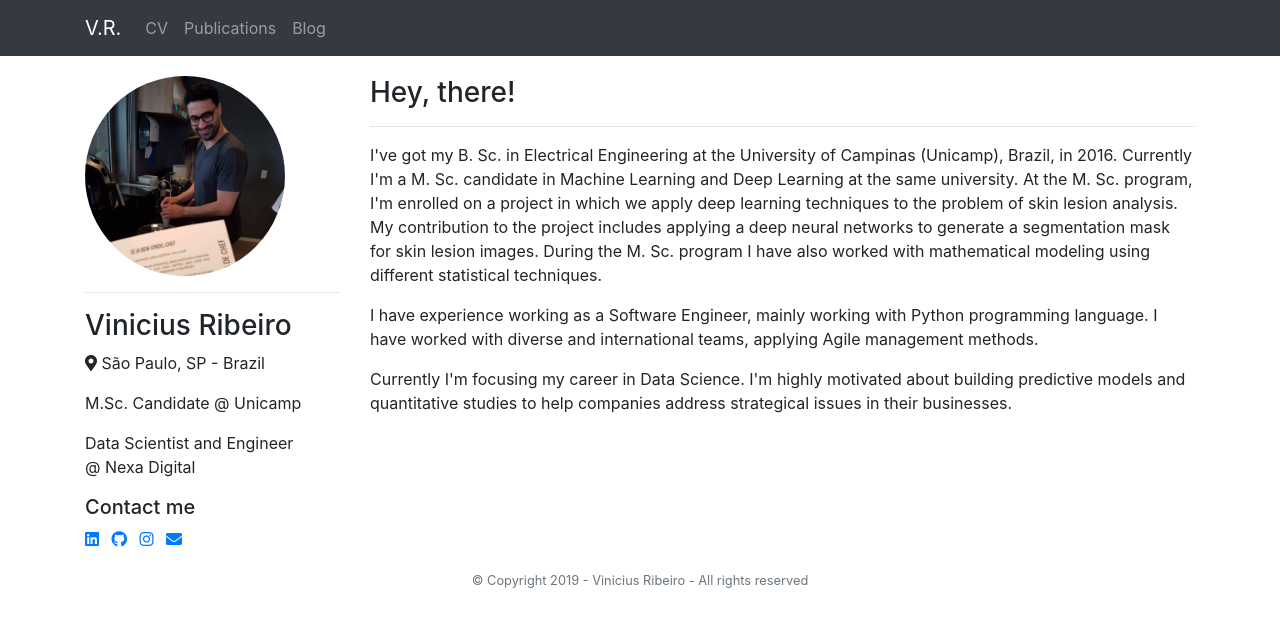
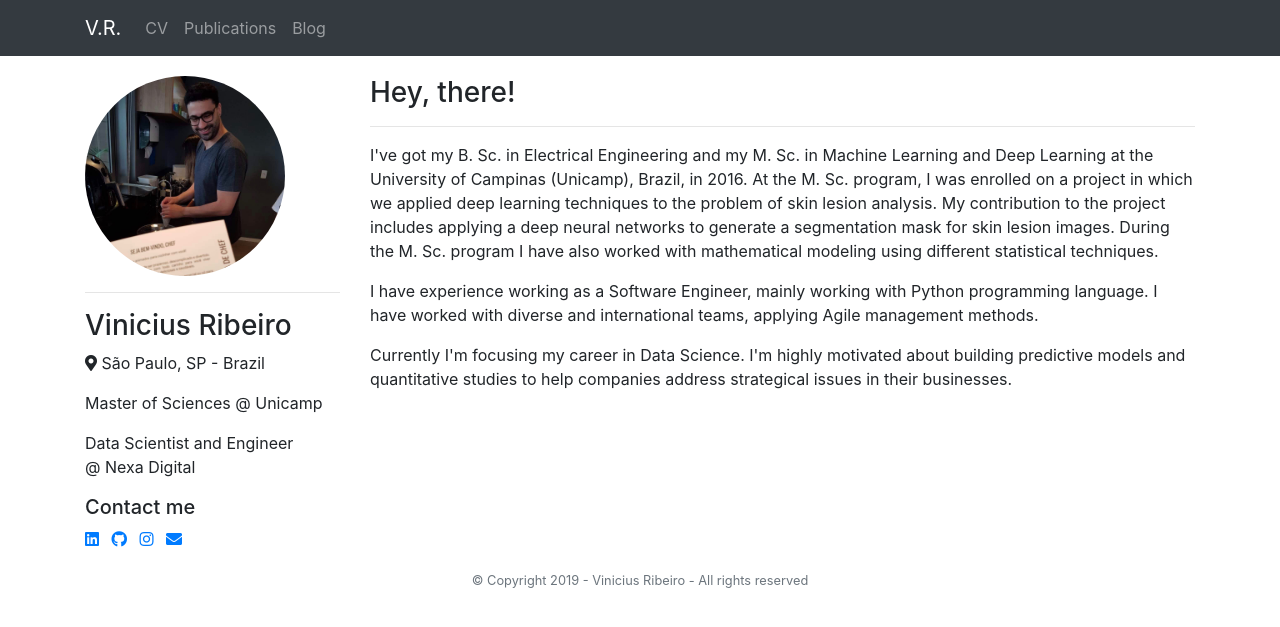
Before and after one commit to vribeiro1/vribeiro1.github.io, a Jekyll site: the page built from index.md, in a window 1280 px wide. Shown: the top 627 px of the page. Built offline with Jekyll 4.4.1, drawn with Linux system fonts in a browser that asks for light colours; nearby versions of some CDN libraries.

Commit message:
Update m. sc. information

```diff
--- a/_layouts/cv.html
+++ b/_layouts/cv.html
@@ -8,7 +8,7 @@ layout: default
         <hr>
         <p><i class="fas fa-map-marker-alt"></i> São Paulo, SP - Brazil</p>
 
-        <p>M.Sc. Candidate @ Unicamp</p>
+        <p>Master of Sciences @ Unicamp</p>
         <p>Data Scientist and Engineer <br>@ Nexa Digital</p>
 
         <h5>Contact me</h5>
--- a/_layouts/home.html
+++ b/_layouts/home.html
@@ -9,7 +9,7 @@ layout: default
         <h3>Vinicius Ribeiro</h3>
         <p><i class="fas fa-map-marker-alt"></i> São Paulo, SP - Brazil</p>
 
-        <p>M.Sc. Candidate @ Unicamp</p>
+        <p>Master of Sciences @ Unicamp</p>
         <p>Data Scientist and Engineer <br>@ Nexa Digital</p>
 
         <h5>Contact me</h5>
@@ -25,7 +25,7 @@ layout: default
         <h3>Hey, there!</h3>
         <hr>
         <p>
-            I've got my B. Sc. in Electrical Engineering at the University of Campinas (Unicamp), Brazil, in 2016. Currently I'm a M. Sc. candidate in Machine Learning and Deep Learning at the same university. At the M. Sc. program, I'm enrolled on a project in which we apply deep learning techniques to the problem of skin lesion analysis. My contribution to the project includes applying a deep neural networks to generate a segmentation mask for skin lesion images. During the M. Sc. program I have also worked with mathematical modeling using different statistical techniques.
+            I've got my B. Sc. in Electrical Engineering and my M. Sc. in Machine Learning and Deep Learning at the University of Campinas (Unicamp), Brazil, in 2016. At the M. Sc. program, I was enrolled on a project in which we applied deep learning techniques to the problem of skin lesion analysis. My contribution to the project includes applying a deep neural networks to generate a segmentation mask for skin lesion images. During the M. Sc. program I have also worked with mathematical modeling using different statistical techniques.
         </p>
         <p>
             I have experience working as a Software Engineer, mainly working with Python programming language. I have worked with diverse and international teams, applying Agile management methods.
```
Also changed, not shown: other parts of _layouts/cv.html (+1 -1 lines).
